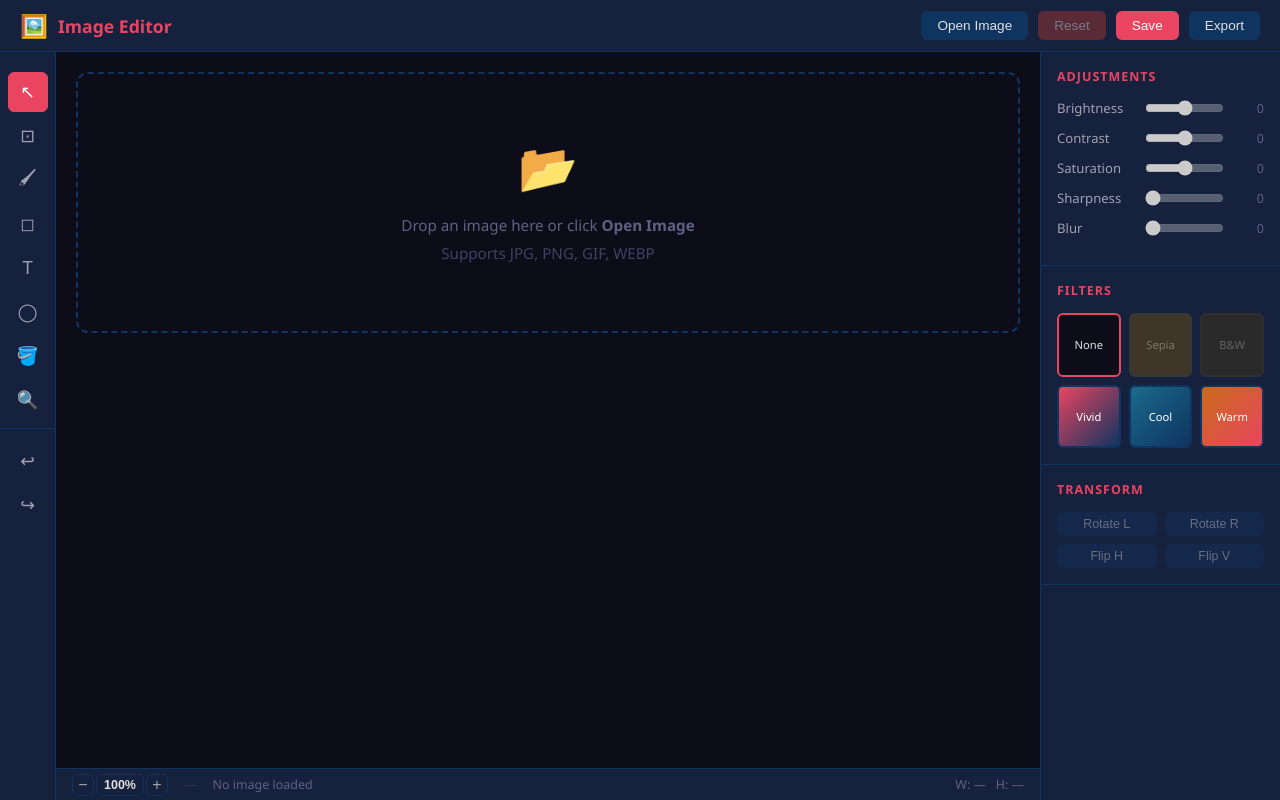
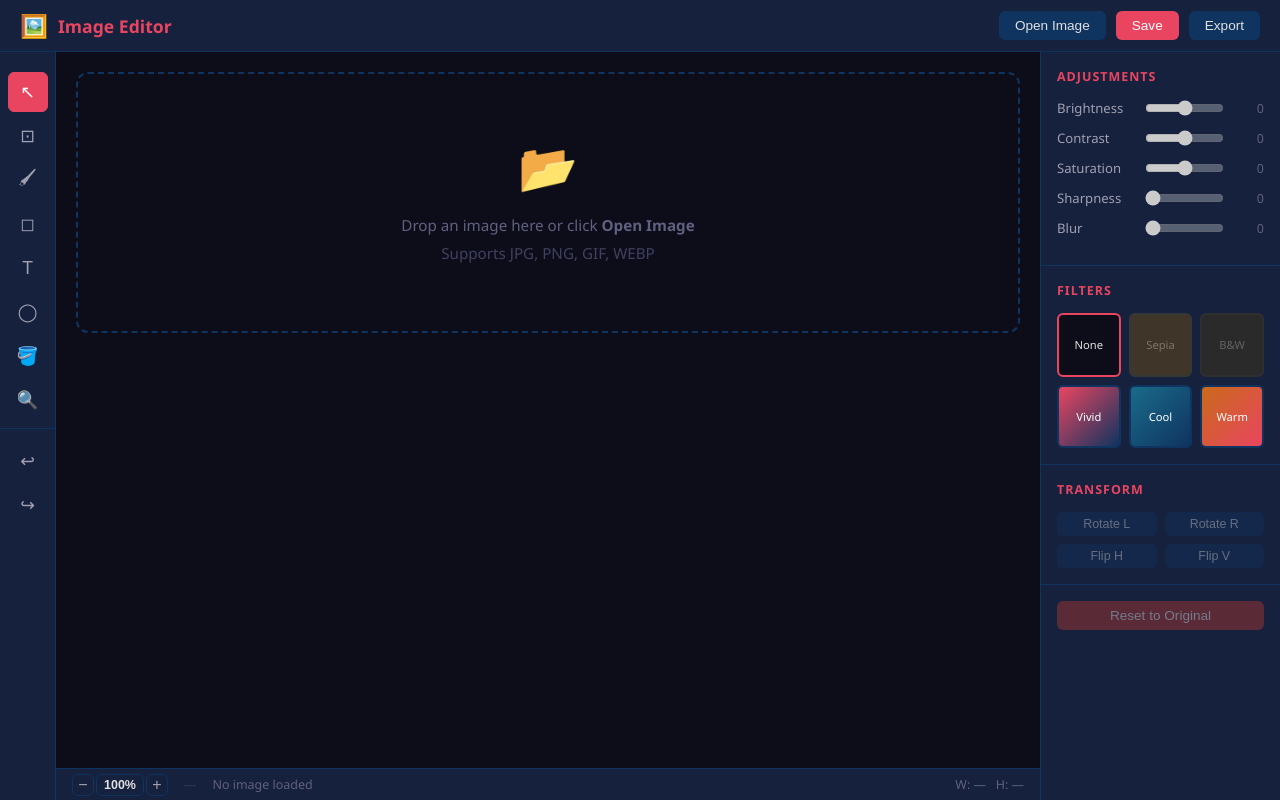
Before and after one commit to dav1ddq0/image-editor, a Vue app: page / in a window 1280 px wide. Built offline with nearby package versions, Linux system fonts and the light colour scheme.

Commit message:
Move Reset button to bottom of right panel; fix zoom after reset
- Reset button now lives at the bottom of the editing panel, not the navbar
- resetImage spreads a new object so CanvasArea watcher fires and re-fits zoom
- Remove hardcoded zoom=100 from reset; auto-fit handles it instead

```diff
--- a/src/components/navbar/AppNavbar.vue
+++ b/src/components/navbar/AppNavbar.vue
@@ -4,10 +4,7 @@
   so that ImageEditor.vue owns all business logic responses.
 -->
 <script setup lang="ts">
-import { useEditorStore } from '@/stores/editorStore'
-
-const emit   = defineEmits<{ open: []; save: []; export: [] }>()
-const editor = useEditorStore()
+const emit = defineEmits<{ open: []; save: []; export: [] }>()
 </script>
 
 <template>
@@ -20,11 +17,6 @@ const editor = useEditorStore()
 
     <nav class="navbar-actions">
       <button class="btn btn-secondary" @click="emit('open')">Open Image</button>
-      <button
-        class="btn btn-danger"
-        :disabled="!editor.hasImage"
-        @click="editor.resetImage()"
-      >Reset</button>
       <button class="btn btn-primary"   @click="emit('save')">Save</button>
       <button class="btn btn-secondary" @click="emit('export')">Export</button>
     </nav>
--- a/src/components/panels/RightPanel.vue
+++ b/src/components/panels/RightPanel.vue
@@ -4,9 +4,12 @@
   Each sub-panel manages its own store interactions independently.
 -->
 <script setup lang="ts">
+import { useEditorStore } from '@/stores/editorStore'
 import AdjustmentsPanel from './AdjustmentsPanel.vue'
 import FiltersPanel from './FiltersPanel.vue'
 import TransformPanel from './TransformPanel.vue'
+
+const editor = useEditorStore()
 </script>
 
 <template>
@@ -14,6 +17,16 @@ import TransformPanel from './TransformPanel.vue'
     <AdjustmentsPanel />
     <FiltersPanel />
     <TransformPanel />
+
+    <div class="reset-section">
+      <button
+        class="btn btn-danger reset-btn"
+        :disabled="!editor.hasImage"
+        @click="editor.resetImage()"
+      >
+        Reset to Original
+      </button>
+    </div>
   </aside>
 </template>
 
@@ -25,4 +38,12 @@ import TransformPanel from './TransformPanel.vue'
   overflow-y: auto;
   flex-shrink: 0;
 }
+
+.reset-section {
+  padding: 16px;
+}
+
+.reset-btn {
+  width: 100%;
+}
 </style>
--- a/src/stores/editorStore.ts
+++ b/src/stores/editorStore.ts
@@ -190,13 +190,13 @@ export const useEditorStore = defineStore('editor', () => {
     if (!originalImage.value) return
     if (image.value && image.value !== originalImage.value && image.value.src.startsWith('blob:'))
       URL.revokeObjectURL(image.value.src)
-    image.value          = originalImage.value
+    // Spread into a new object so CanvasArea's image watcher always fires and re-fits zoom.
+    image.value          = { ...originalImage.value }
     rotation.value       = 0
     flipH.value          = false
     flipV.value          = false
     selectedFilter.value = 'none'
     selectedTool.value   = 'select'
-    zoom.value           = 100
     Object.assign(adjustments, { brightness: 0, contrast: 0, saturation: 0, sharpness: 0, blur: 0 })
   }
 
```
